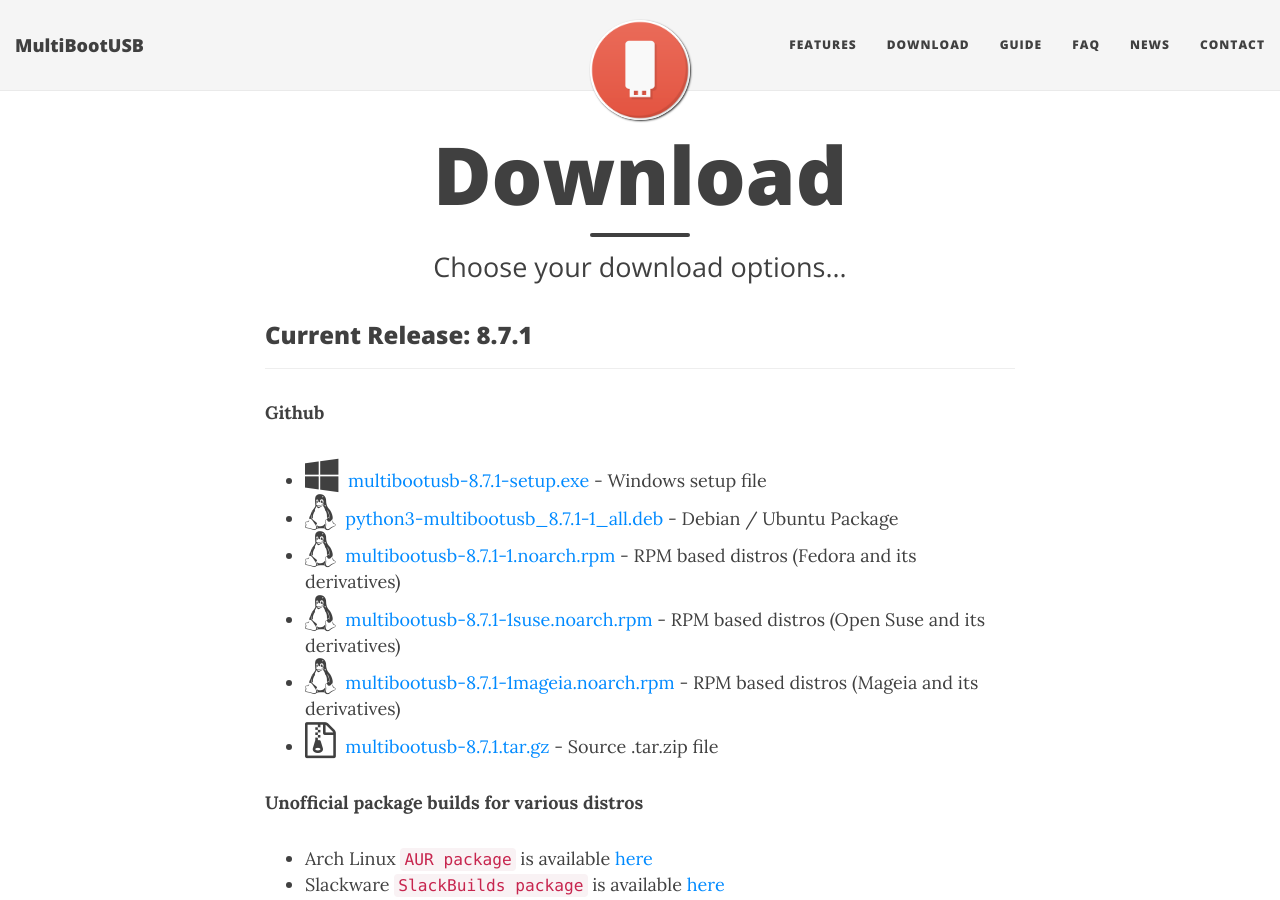
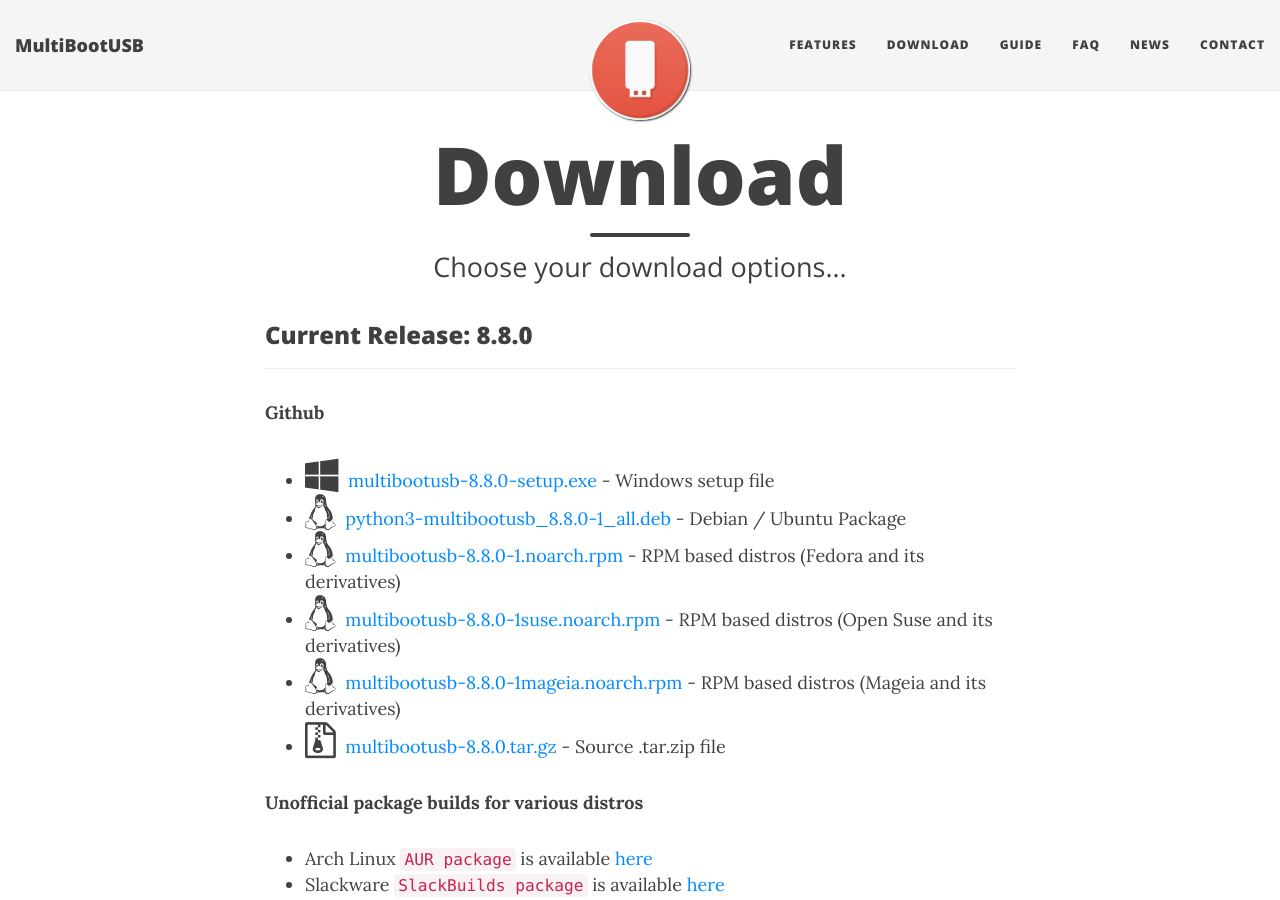
Before and after one commit to mbusb/mbusb.github.io, a Jekyll site: the page built from page_download.md, in a window 1280 px wide and 900 px high. Built offline with Jekyll 4.4.1, drawn with Linux system fonts in a browser that asks for light colours; nearby versions of some CDN libraries.

```diff
--- a/page_download.md
+++ b/page_download.md
@@ -7,18 +7,18 @@ noToc:		true
 group: 		navigation
 ---
 
-### Current Release: 8.7.1
+### Current Release: 8.8.0
 
 ___
 
 **Github**
 
-- <span class="fa fa-2x fa-windows"></span>&nbsp; [multibootusb-8.7.1-setup.exe](https://github.com/mbusb/multibootusb/releases/download/v8.7.1/multibootusb-8.7.1-setup.exe) - Windows setup file
-- <span class="fa fa-2x fa-linux"></span>&nbsp; [python3-multibootusb_8.7.1-1_all.deb](https://github.com/mbusb/multibootusb/releases/download/v8.7.1/python3-multibootusb_8.7.1-1_all.deb) - Debian / Ubuntu Package
-- <span class="fa fa-2x fa-linux"></span>&nbsp; [multibootusb-8.7.1-1.noarch.rpm](https://github.com/mbusb/multibootusb/releases/download/v8.7.1/multibootusb-8.7.1-1.noarch.rpm) - RPM based distros (Fedora and its derivatives)
-- <span class="fa fa-2x fa-linux"></span>&nbsp; [multibootusb-8.7.1-1suse.noarch.rpm](https://github.com/mbusb/multibootusb/releases/download/v8.7.1/multibootusb-8.7.1-1suse.noarch.rpm) - RPM based distros (Open Suse and its derivatives)
-- <span class="fa fa-2x fa-linux"></span>&nbsp; [multibootusb-8.7.1-1mageia.noarch.rpm](https://github.com/mbusb/multibootusb/releases/download/v8.7.1/multibootusb-8.7.1-1mageia.noarch.rpm) - RPM based distros (Mageia and its derivatives)
-- <span class="fa fa-2x fa-file-zip-o"></span>&nbsp; [multibootusb-8.7.1.tar.gz](https://github.com/mbusb/multibootusb/archive/v8.7.1.tar.gz) - Source .tar.zip file
+- <span class="fa fa-2x fa-windows"></span>&nbsp; [multibootusb-8.8.0-setup.exe](https://github.com/mbusb/multibootusb/releases/download/v8.8.0/multibootusb-8.8.0-setup.exe) - Windows setup file
+- <span class="fa fa-2x fa-linux"></span>&nbsp; [python3-multibootusb_8.8.0-1_all.deb](https://github.com/mbusb/multibootusb/releases/download/v8.8.0/python3-multibootusb_8.8.0-1_all.deb) - Debian / Ubuntu Package
+- <span class="fa fa-2x fa-linux"></span>&nbsp; [multibootusb-8.8.0-1.noarch.rpm](https://github.com/mbusb/multibootusb/releases/download/v8.8.0/multibootusb-8.8.0-1.noarch.rpm) - RPM based distros (Fedora and its derivatives)
+- <span class="fa fa-2x fa-linux"></span>&nbsp; [multibootusb-8.8.0-1suse.noarch.rpm](https://github.com/mbusb/multibootusb/releases/download/v8.8.0/multibootusb-8.8.0-1suse.noarch.rpm) - RPM based distros (Open Suse and its derivatives)
+- <span class="fa fa-2x fa-linux"></span>&nbsp; [multibootusb-8.8.0-1mageia.noarch.rpm](https://github.com/mbusb/multibootusb/releases/download/v8.8.0/multibootusb-8.8.0-1mageia.noarch.rpm) - RPM based distros (Mageia and its derivatives)
+- <span class="fa fa-2x fa-file-zip-o"></span>&nbsp; [multibootusb-8.8.0.tar.gz](https://github.com/mbusb/multibootusb/archive/v8.8.0.tar.gz) - Source .tar.zip file
 
 **Unofficial package builds for various distros**
 
@@ -33,7 +33,7 @@ Remember, these packages and builds are not maintained officially. You must cont
 
 **Sourceforge**
 
-Alternate download location for various platform is located [here](https://sourceforge.net/projects/multibootusb/files/8.7.1/)
+Alternate download location for various platform is located [here](https://sourceforge.net/projects/multibootusb/files/8.8.0/)
 
 
 ___
```
Also changed, not shown: _posts/2017-05-10-Download version 8.8.0.md (added, +32 -0 lines).
